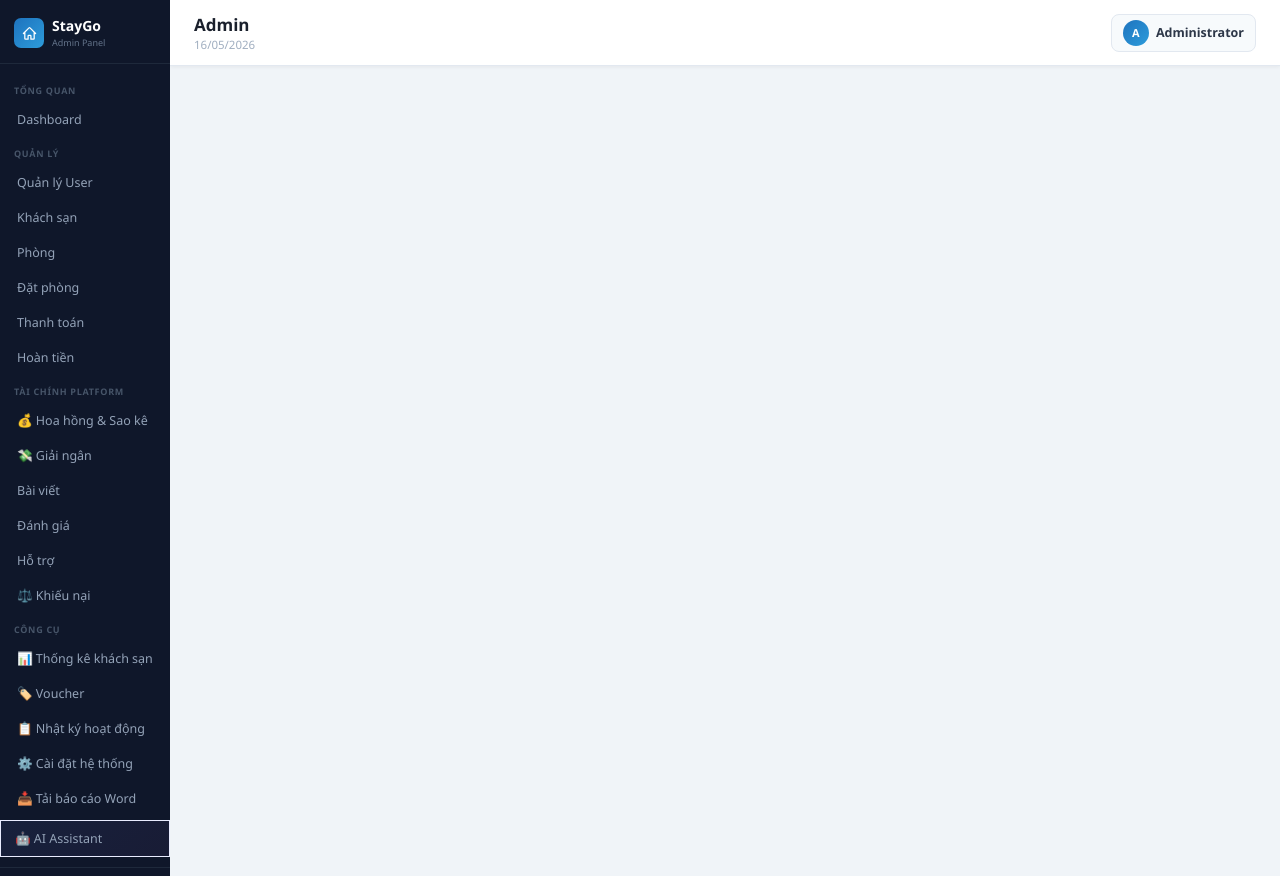
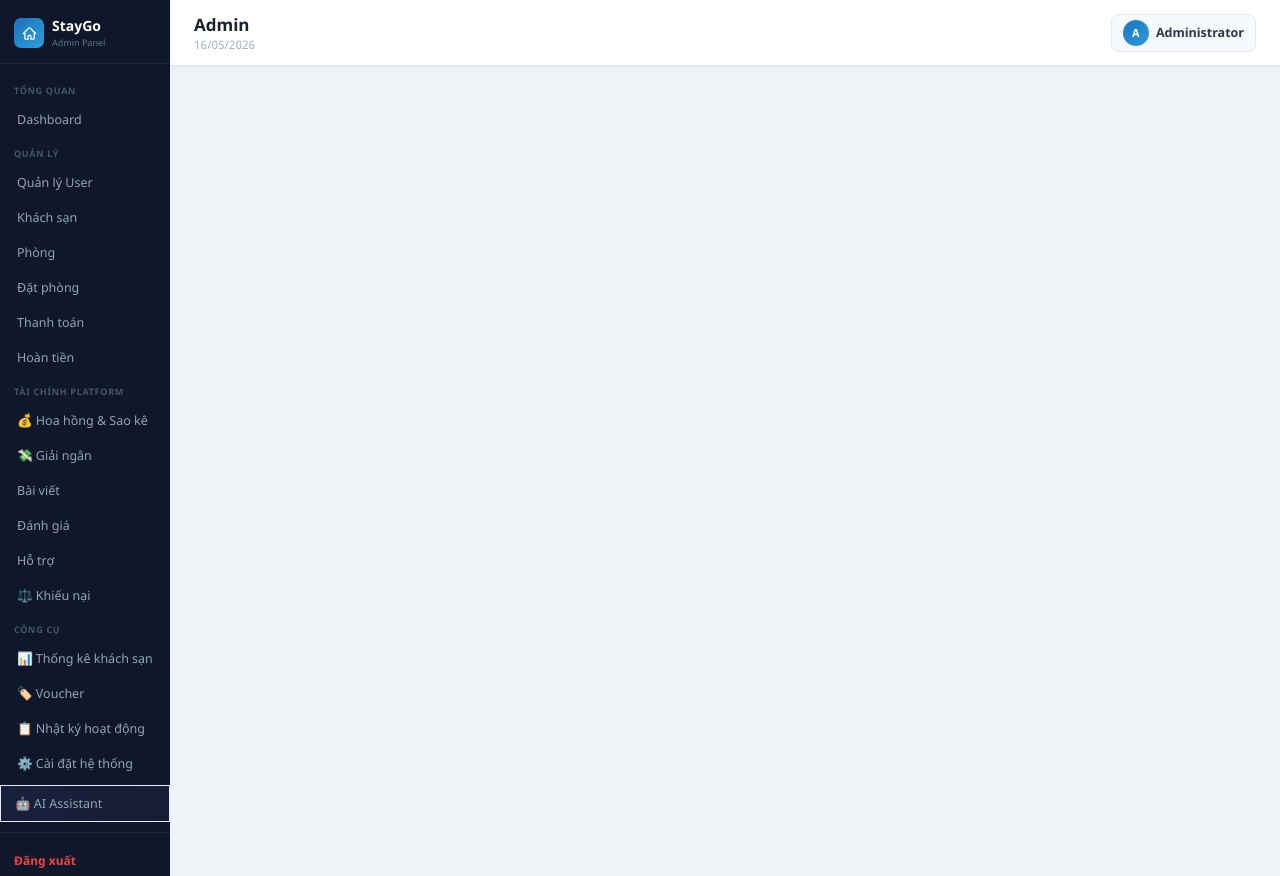
Before and after one commit to lvhuyyyyy/StayGo, a PHP site: page /tour_khach_san/includes/admin_header.php in a window 1280 px wide. Run offline with PHP 8.4, Linux system fonts and the light colour scheme; a user stored in the database is signed in.

Commit message:
fix: xóa link download_report.php không tồn tại khỏi admin sidebar
Co-Authored-By: Claude Sonnet 4.6 <noreply@anthropic.com>

```diff
--- a/includes/admin_header.php
+++ b/includes/admin_header.php
@@ -177,10 +177,6 @@ $admin_avatar = strtoupper(mb_substr($_SESSION['admin_name'] ?? 'A', 0, 1));
             ⚙️ Cài đặt hệ thống
         </a>
 
-        <a href="/download_report.php" target="_blank">
-            📥 Tải báo cáo Word
-        </a>
-
         <a href="/admin_lvhuy_kontum/admin_ai.php"
            class="<?= $current_page === 'admin_ai.php' ? 'active' : '' ?>"
            style="background:<?= $current_page === 'admin_ai.php' ? '' : 'linear-gradient(135deg,#667eea18,#764ba218)' ?>;border:1.5px solid #e9ecff;margin-top:4px">
```
